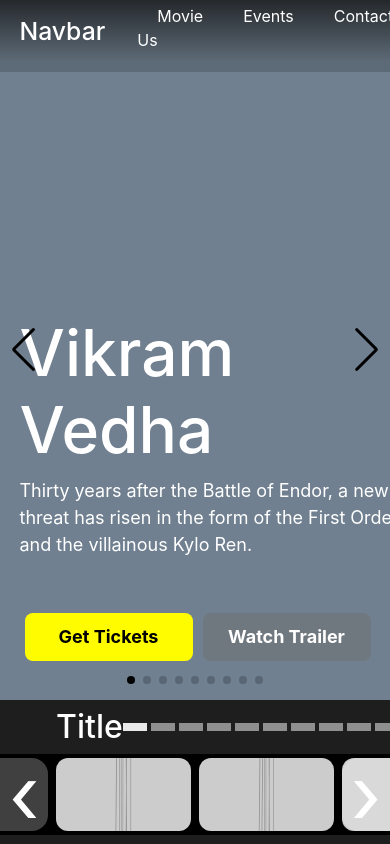
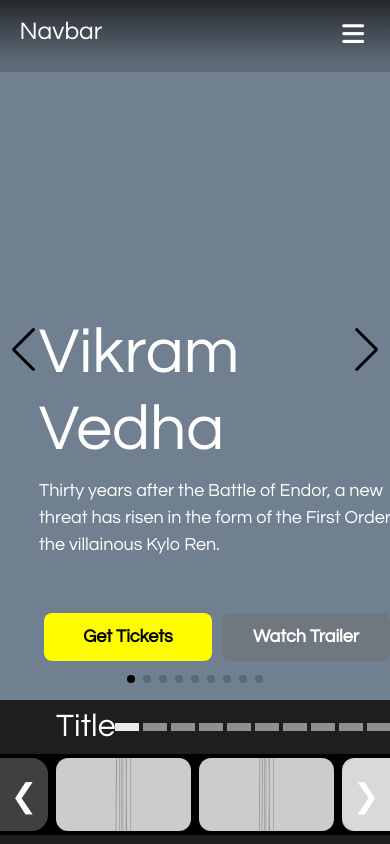
Before and after one commit to saksham-tiwari/sainath, a React (Create React App) app: page / in a window 390 px wide. Built offline with nearby package versions, Linux system fonts and the light colour scheme.

Commit message:
responsive nav

```diff
--- a/public/index.html
+++ b/public/index.html
@@ -17,6 +17,7 @@
   integrity="sha384-0evHe/X+R7YkIZDRvuzKMRqM+OrBnVFBL6DOitfPri4tjfHxaWutUpFmBp4vmVor"
   crossorigin="anonymous"
 />
+    <link rel="stylesheet" href="https://cdnjs.cloudflare.com/ajax/libs/font-awesome/6.2.0/css/all.min.css" integrity="sha512-xh6O/CkQoPOWDdYTDqeRdPCVd1SpvCA9XXcUnZS2FmJNp1coAFzvtCN9BmamE+4aHK8yyUHUSCcJHgXloTyT2A==" crossorigin="anonymous" referrerpolicy="no-referrer" />
     <title>React App</title>
   </head>
   <body>
--- a/src/App.css
+++ b/src/App.css
@@ -1,65 +1,8 @@
-*{
+@import url('https://fonts.googleapis.com/css2?family=Questrial&display=swap');
+body{
+  font-family: 'Questrial', sans-serif;
+  background-color: #1E1E1E;
+  color: white;
   margin: 0;
   padding: 0;
 }
-body{
-  background-color: #1E1E1E;
-  color: white;
-}
-nav{
-  display: flex;
-  position: fixed;
-  z-index: 2;
-  background: linear-gradient(180deg, rgba(18, 18, 18, 0.8) 0%, rgba(18, 18, 18, 0.2) 84.72%);
-  height: 72px;
-  width: 100%;
-  justify-content: space-between;
-  align-items: center;
-}
-nav h2{
-  margin-left: 5%;
-}
-nav ul{
-  margin-right: 5%;
-}
-nav ul li{
-  display: inline;
-  margin: 20px;
-}
-
-.caraousel-div{
-  position: relative;
-  top: 45%;
-  left: 5%;
-  text-align: left;
-  font-size: 18px;
-  width: 430px;
-}
-
-.caraousel-div h2{
-  font-size: 64px;
-  width: 320px;
-}
-
-.caraousel-div p{
-  margin-bottom: 50px;
-}
-
-.caraousel-div button{
-  width: 168px;
-  height: 48px;
-  border-radius: 8px;
-  border: none;
-  margin: 5px;
-  font-weight: bold;
-}
-
-.caraousel-div .ticket{
-  background: #FFFC00;
-  color: black;
-}
-
-.caraousel-div .trailer{
-  background: rgba(113, 113, 113, 0.5);
-  color: white;
-}
--- a/src/Components/Caraousel/styles.css
+++ b/src/Components/Caraousel/styles.css
@@ -43,3 +43,40 @@
 .swiper-pagination-bullet{
     background-color: black;
 }
+
+.caraousel-div{
+  position: relative;
+  top: 45%;
+  left: 10%;
+  text-align: left;
+  font-size: 18px;
+  width: 430px;
+}
+
+.caraousel-div h2{
+  font-size: 64px;
+  width: 320px;
+}
+
+.caraousel-div p{
+  margin-bottom: 50px;
+}
+
+.caraousel-div button{
+  width: 168px;
+  height: 48px;
+  border-radius: 8px;
+  border: none;
+  margin: 5px;
+  font-weight: bold;
+}
+
+.caraousel-div .ticket{
+  background: #FFFC00;
+  color: black;
+}
+
+.caraousel-div .trailer{
+  background: rgba(113, 113, 113, 0.5);
+  color: white;
+}
--- /dev/null
+++ b/src/Components/Navbar/Navbar.css
@@ -0,0 +1,79 @@
+nav{
+    display: flex;
+    position: fixed;
+    z-index: 2;
+    background: linear-gradient(180deg, rgba(18, 18, 18, 0.8) 0%, rgba(18, 18, 18, 0.2) 84.72%);
+    height: 72px;
+    width: 100%;
+    justify-content: space-between;
+    align-items: center;
+}
+nav h2{
+    margin-left: 5%;
+}
+nav ul{
+    margin: 0;
+    margin-right: 5%;
+}
+nav ul li{
+    display: inline;
+    margin: 20px;
+}
+nav button{
+    display: none;
+    background: none;
+    border: none;
+    color: white;
+    margin: 20px;
+    font-size: 25px;
+}
+.hamMenu{
+    display: flex;
+    position:fixed;
+    top:0px;
+    right:0px;
+    width: 0;
+    height: 0;
+    border-radius: 100%;
+}
+.hamMenu ul{
+    list-style: none;
+    text-align: center;
+}
+.hamMenu ul button{
+    background: rgba(113, 113, 113, 0.5);
+    text-align: center;
+    align-items: center;
+    width: 64px;
+    height: 64px;
+    border-radius: 50%;
+    border: none;
+    padding-bottom: 4px;
+    color: white;
+    font-size: 36px;
+}
+
+
+
+@media screen and (max-width:768px) {
+    nav button{
+        display: block;
+    }
+    nav ul{
+        display: none;
+    }
+    .activeHam{
+
+        width: 100%;
+        height: 100%;
+        background-color: #FFFC00;
+        z-index: 100;
+        font-size: 32px;
+        color: black;
+        justify-content: center;
+        align-items: center;
+        transform: scale(1);
+        border-radius: 0%;
+        transition: all 0.4s ease-in-out;
+    }
+}
--- a/src/Components/Navbar/Navbar.jsx
+++ b/src/Components/Navbar/Navbar.jsx
@@ -1,16 +1,33 @@
 import React from 'react'
-
+import "./Navbar.css"
 const Navbar = () => {
   return (
-    <nav>
+    <>
+<nav>
         <h2>Navbar</h2>
         <ul>
             <li>Movie</li>
             <li>Events</li>
             <li>Contact Us</li>
         </ul>
+        <button onClick={()=>{
+          document.querySelector(".hamMenu").classList.toggle("activeHam")
+        }}>
+          <i class="fa fa-bars"></i>
+        </button>
+    </nav>
+    <div className='hamMenu'>
+      <ul>
+        <button onClick={()=>{
+          document.querySelector(".hamMenu").classList.toggle("activeHam")
+        }}>&times;</button>
+        <li>Movie</li>
+        <li>Events</li>
+        <li>Contact Us</li>
+      </ul>
+    </div>
+    </>
 
-    </nav>
   )
 }
 
```
